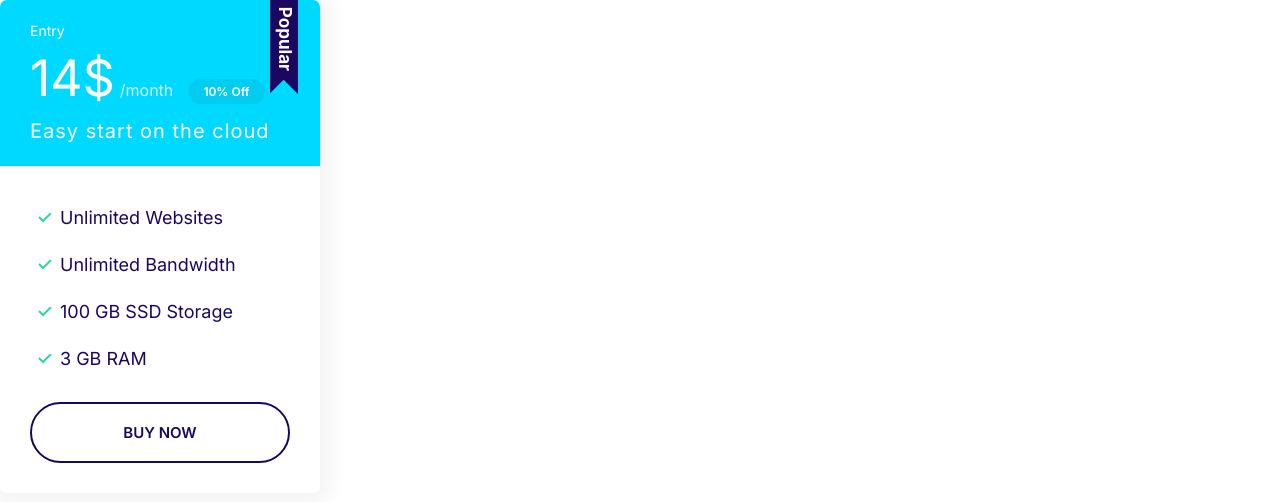
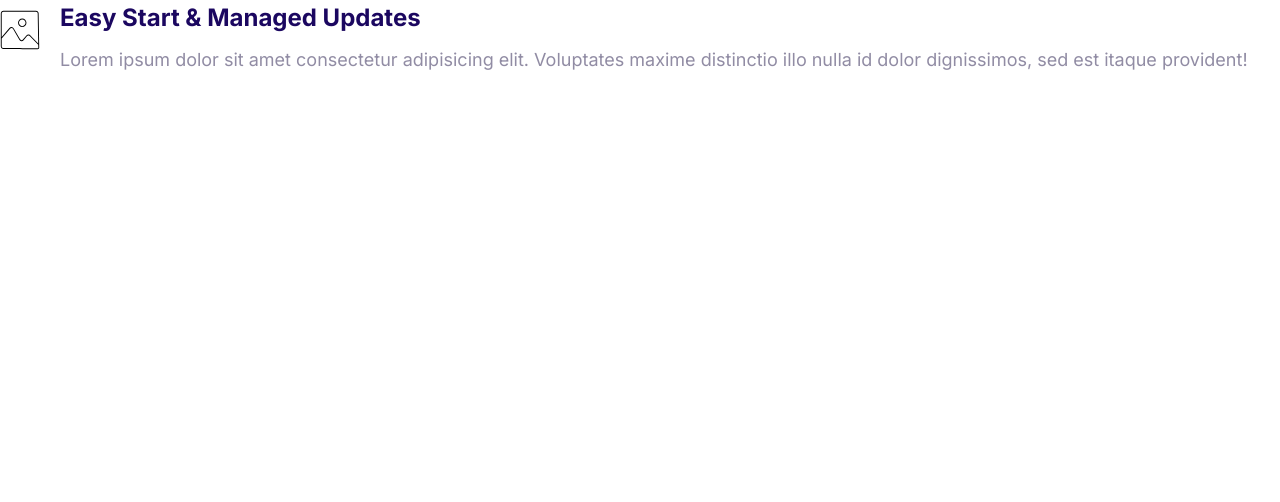
Before and after one commit to Reiro31/Moshify, a plain HTML site: page index.html in a window 1280 px wide. Drawn offline with Linux system fonts and the light colour scheme.

Commit message:
Created media object.

```diff
--- a/css/styles.css
+++ b/css/styles.css
@@ -308,3 +308,17 @@ a{
         font-size: 1.6rem;
     }
 }
+
+/*Media Objects*/
+.media{
+    display: flex;
+}
+.media__title{
+    margin-top: 0;
+}
+.media__body{
+    margin: 0 2rem;
+}
+.media__image{
+    margin-top: 1rem;
+}
--- a/index.html
+++ b/index.html
@@ -15,26 +15,19 @@
     <link rel="stylesheet" href="css/styles.css" />
   </head>
   <body>
-    <div style="width: 25%">
-      <div class="plan plan--popular">
-        <div class="card card--secondary">
-          <header class="card__header">
-            <h3 class="plan__name">Entry</h3>
-            <span class="plan__price">14$</span>
-            <span class="plan__billing-cycle">/month</span>
-            <span class="badge badge--secondary badge--small">10% Off</span>
-            <span class="plan__description">Easy start on the cloud</span>
-          </header>
-          <div class="card__body">
-            <ul class="list list--tick">
-              <li class="list__item">Unlimited Websites</li>
-              <li class="list__item">Unlimited Bandwidth</li>
-              <li class="list__item">100 GB SSD Storage</li>
-              <li class="list__item">3 GB RAM</li>
-            </ul>
-            <button class="btn btn--outline btn--block">Buy Now</button>
-          </div>
-        </div>
+    <div class="media">
+      <div class="media__image">
+        <svg class="icon">
+          <use xlink:href="images/sprite.svg#snap"></use>
+        </svg>
+      </div>
+      <div class="media__body">
+        <h3 class="media__title">Easy Start & Managed Updates</h3>
+        <p>
+          Lorem ipsum dolor sit amet consectetur adipisicing elit. Voluptates
+          maxime distinctio illo nulla id dolor dignissimos, sed est itaque
+          provident!
+        </p>
       </div>
     </div>
   </body>
```
